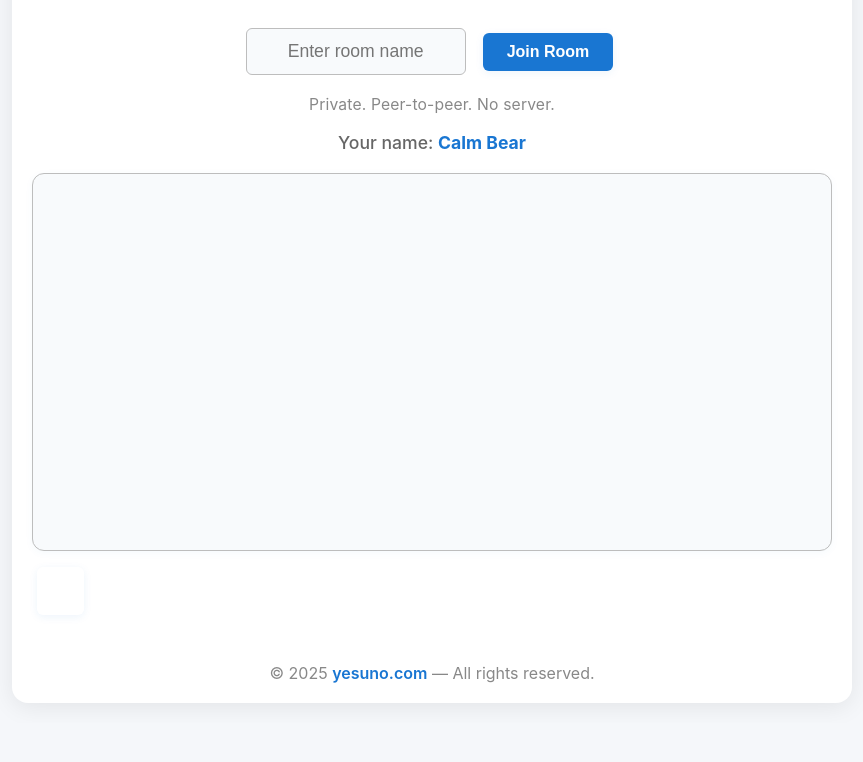
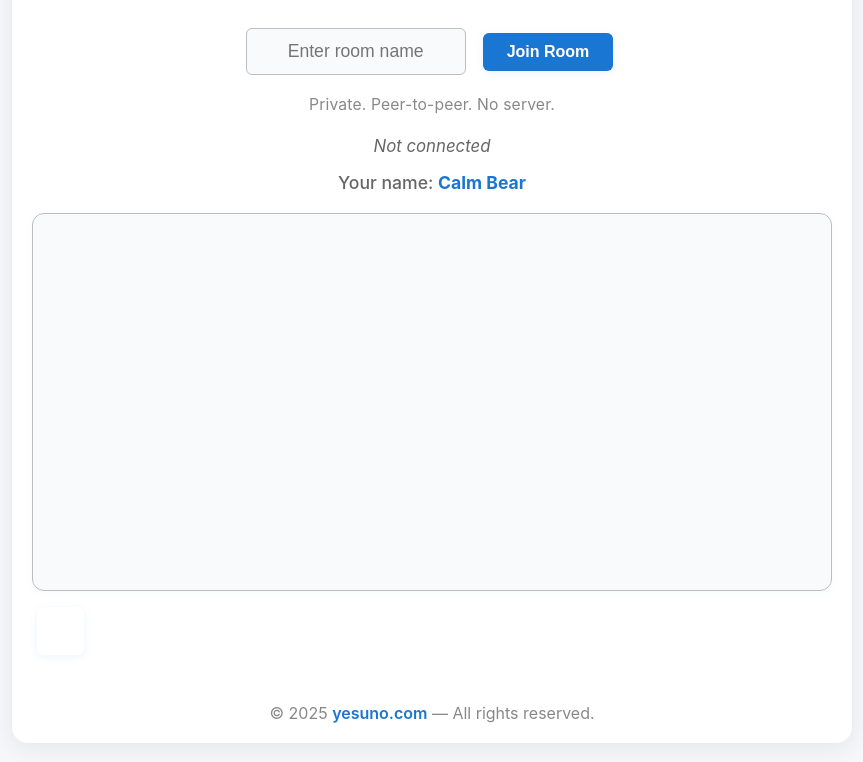
Before and after one commit to sthnaqvi/yesuno-p2p-chat, a website: page index.html in a window 1280 px wide. Shown: the part 126-888 px from the top of the page, without its empty margins (208-1071 px from the left). Before the commit the page ends 849 px from the top, so only its background shows below. Drawn offline with Linux system fonts and the light colour scheme.

Commit message:
Add connection status indicator to index.html

```diff
--- a/index.html
+++ b/index.html
@@ -30,6 +30,7 @@
         <button onclick="joinRoom()">Join Room</button>
       </div>
       <div class="minimal-tagline">Private. Peer-to-peer. No server.</div>
+      <div class="status" id="connectionStatus">Not connected</div>
     </main>
     <div id="peerName" class="peer-name"></div>
     <div class="connection-panel" style="display:none"></div>
```
